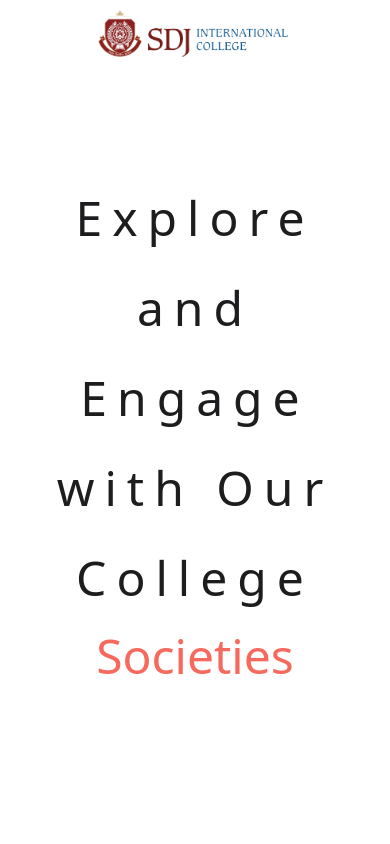
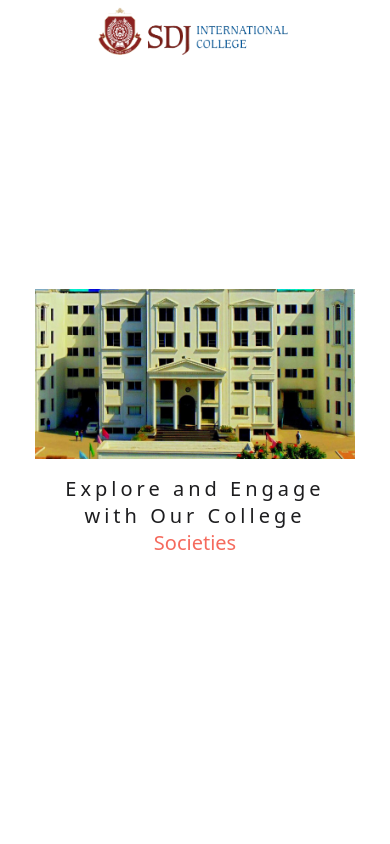
Before and after one commit to saliyavivek/explore-college-societies, a React (Vite) app: page / in a window 390 px wide. Shown: the top 844 px of the page. Built offline with nearby package versions, Linux system fonts and the light colour scheme.

Commit message:
fix: Banner

```diff
--- a/src/components/Banner/Banner.css
+++ b/src/components/Banner/Banner.css
@@ -27,28 +27,48 @@
     color: #f56a5d;
 }
 
+.banner-img {
+    display: none;
+}
+
 @media (max-width: 500px) {
     .banner-container {
-        padding: 0 1.2rem;
+        padding: 0 2.2rem;
         display: flex;
-        justify-content: center;
-        align-items: center;
+        flex-direction: column;
+        gap: 40px;
+        margin-top: 0;
+    }
+
+    .banner-img {
+        display: block;
+        height: 170px;
+        width: 100%;
+        margin-bottom: 40px;
+    }
+
+    .banner-img img {
+        height: 100%;
+        width: 100%;
+        object-fit: cover;
     }
 
     .banner-text {
+        text-align:center;
         margin-top: -4rem;
+        font-size: 1rem;
     }
 
     .banner-text h1 {
-        font-size: 48px;
+        font-size: 20px;
         font-weight: 300;
         margin-bottom: 0;
-        line-height: 90px;
+        letter-spacing: 4px;
     }
 
     .banner-text .word {
+        font-size: 20px;
         font-weight: 300;
-        font-size: 48px;
         color: #f56a5d;
     }
 }
--- a/src/components/Banner/Banner.jsx
+++ b/src/components/Banner/Banner.jsx
@@ -1,9 +1,13 @@
 import React, { useEffect, useState } from "react";
 import "./Banner.css";
+import sdj from "/images/sdj.jpg";
 
 const Banner = () => {
   return (
     <div className="banner-container">
+      <div className="banner-img">
+        <img src={sdj} alt="" />
+      </div>
       <div className="banner-text">
         <h1>Explore and Engage with Our College</h1>
         <div>
--- a/src/components/Navbar/Navbar.css
+++ b/src/components/Navbar/Navbar.css
@@ -39,14 +39,17 @@
 
 @media (max-width: 500px) {
     .navbar {
-        height: 4.5rem;
-        position: absolute;
+        height: 4.2rem;
+        /* position: absolute;
         top: 0;
-        left: 0;
+        left: 0; */
+        /* backdrop-filter: none; */
+        background-color: #fff;
         display: flex;
         justify-content: center;
         align-items: center;
         width: 100%;
+        z-index: 999;
     }
 
     .logo-container {
```
Also changed, not shown: public/images/sdj.jpg (added).
